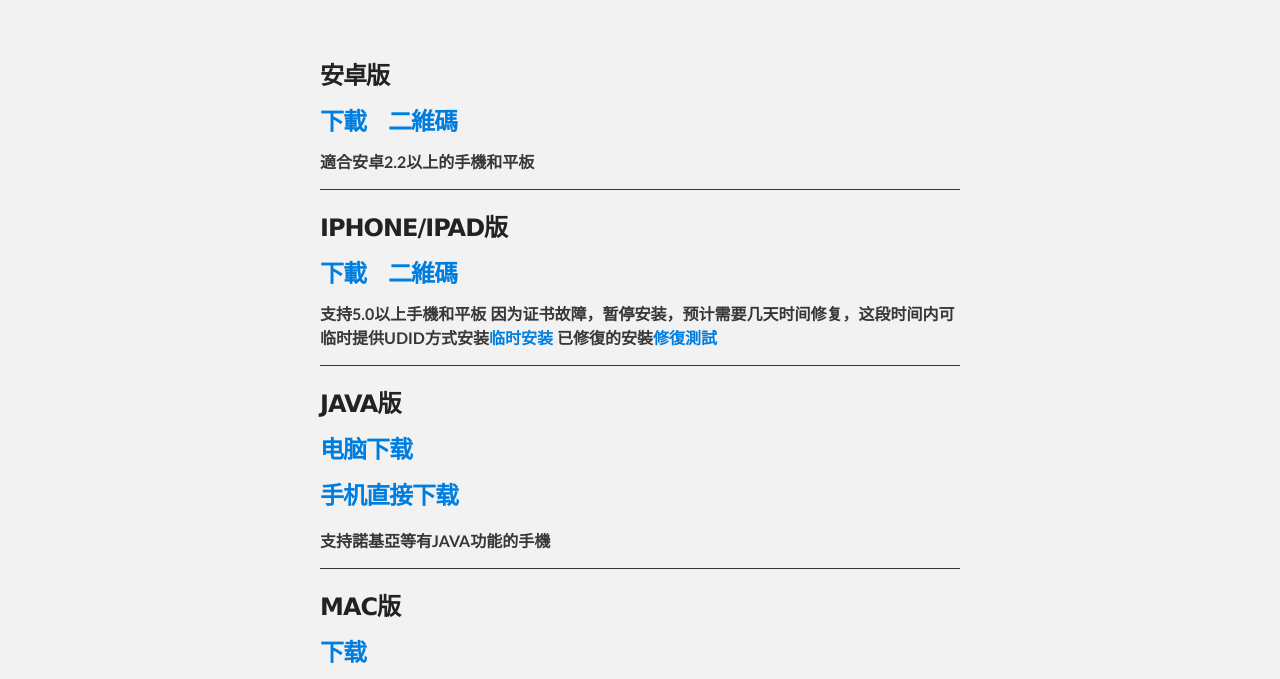
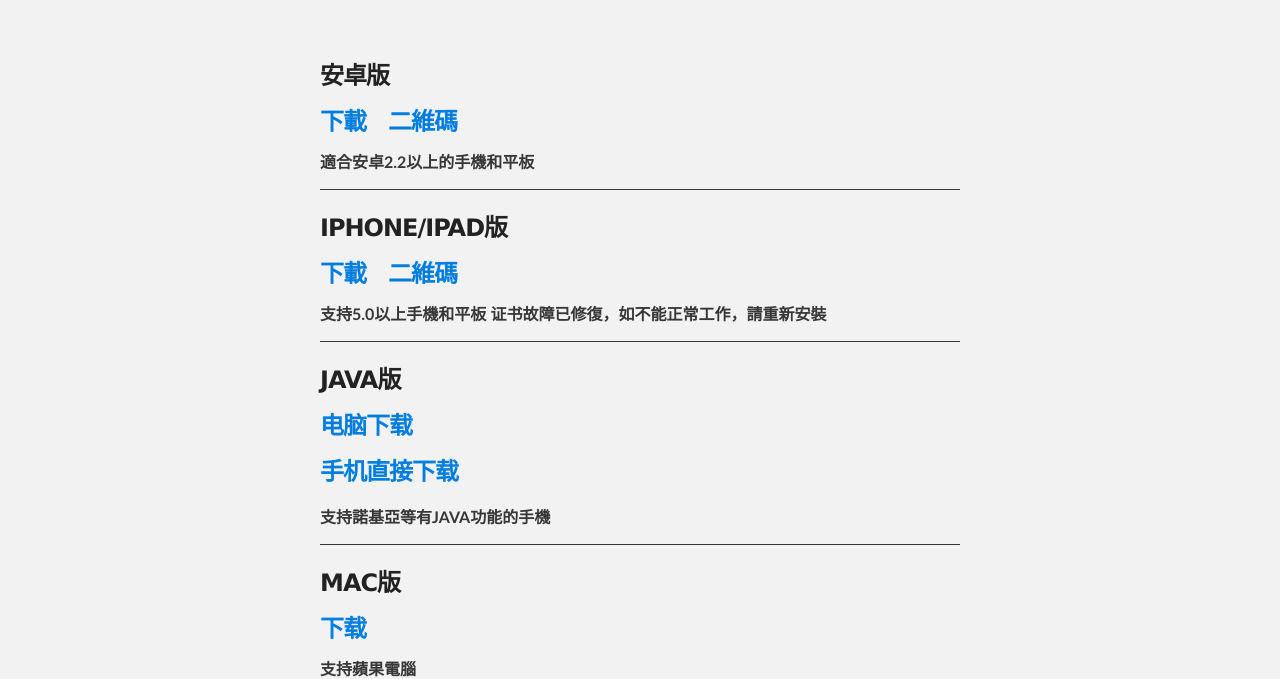
Before and after one commit to rick-li/midi-browser, a plain HTML site: page index.html in a window 1280 px wide. Shown: the part 131-810 px from the top of the page. Drawn offline with Linux system fonts and the light colour scheme; a script that the page names is missing.

Commit message:
fix cert issue

```diff
--- a/index.html
+++ b/index.html
@@ -3,6 +3,7 @@
   <head>
     <meta charset='utf-8' />
     <meta http-equiv="X-UA-Compatible" content="chrome=1" />
+	<meta name="viewport" content="width=device-width, initial-scale=1, maximum-scale=1">
     <meta name="description" content="多成音樂瀏覽器" />
 	<link rel="stylesheet" type="text/css" media="screen" href="stylesheets/stylesheet.css">
 	<style>
@@ -54,8 +55,11 @@
 		<div class="section">
 			<p><h3>IPHONE/IPAD版</h3><h3><a href="itms-services://?action=download-manifest&url=http://www.sicpc.com/midi-browser/midi-browser.plist" onclick="javascript:_hmt.push(['_trackEvent', 'midibrowser', 'download', 'ios']);">下載</a> &nbsp <a href="qr_sicpc.png" onclick="javascript:_hmt.push(['_trackEvent', 'midibrowser', 'download', 'ios']);">二維碼</a></h3>
 			<strong>支持5.0以上手機和平板</strong>
-            <strong>因为证书故障，暂停安装，预计需要几天时间修复，这段时间内可临时提供UDID方式安装<a href="ios-adhoc.html">临时安装</a></strong>
+            <strong>证书故障已修復，如不能正常工作，請重新安裝</strong>
+			<!--
+			<a href="ios-adhoc.html">临时安装</a>
             <strong>已修復的安裝<a href="itms-services://?action=download-manifest&url=http://rick-li.github.io/midi-browser/midi-browser-fix-cer.plist" onclick="javascript:_hmt.push(['_trackEvent', 'midibrowser', 'download', 'ios']);">修復測試</a></strong>
+			-->
 			</p>
 		</div>
 
```
